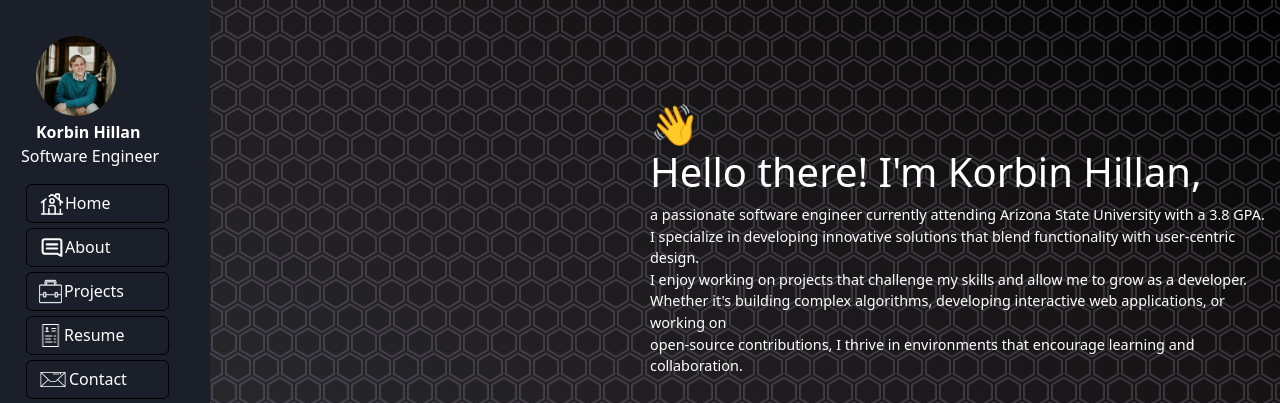
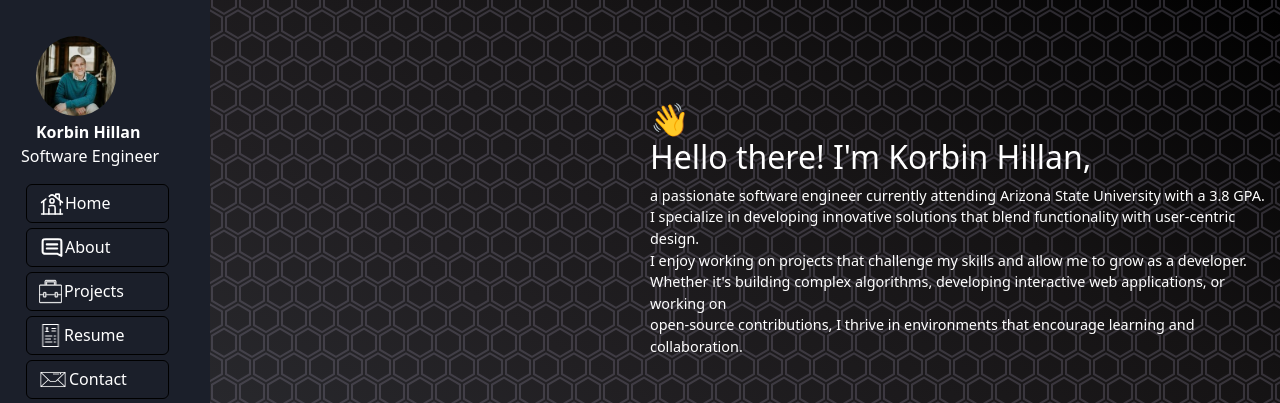
Before and after one commit to Korbin101lee/Resume, a plain HTML site: page index.html in a window 1280 px wide. Shown: the top 403 px of the page. Drawn offline with nearby package versions, Linux system fonts and the light colour scheme.

Commit message:
Update index.html

```diff
--- a/index.html
+++ b/index.html
@@ -63,13 +63,12 @@
 
   </div>
   <div class="home">
-    <h1 class="text-white">👋<br>Hello there! I'm Korbin Hillan,</h1>
+    <h2 class="text-white ">👋<br>Hello there! I'm Korbin Hillan,</h2>
     <p class ="text-white homeText">a passionate software engineer currently attending Arizona State University with a 3.8 GPA.
       <br>I specialize in developing innovative solutions that blend functionality with user-centric design.
       <br>I enjoy working on projects that challenge my skills and allow me to grow as a developer.
       <br>Whether it's building complex algorithms, developing interactive web applications, or working on
       <br>open-source contributions, I thrive in environments that encourage learning and collaboration.
-      <br><br><br><strong>What I've been working on</strong>
     </p>
   </div>
 
```
